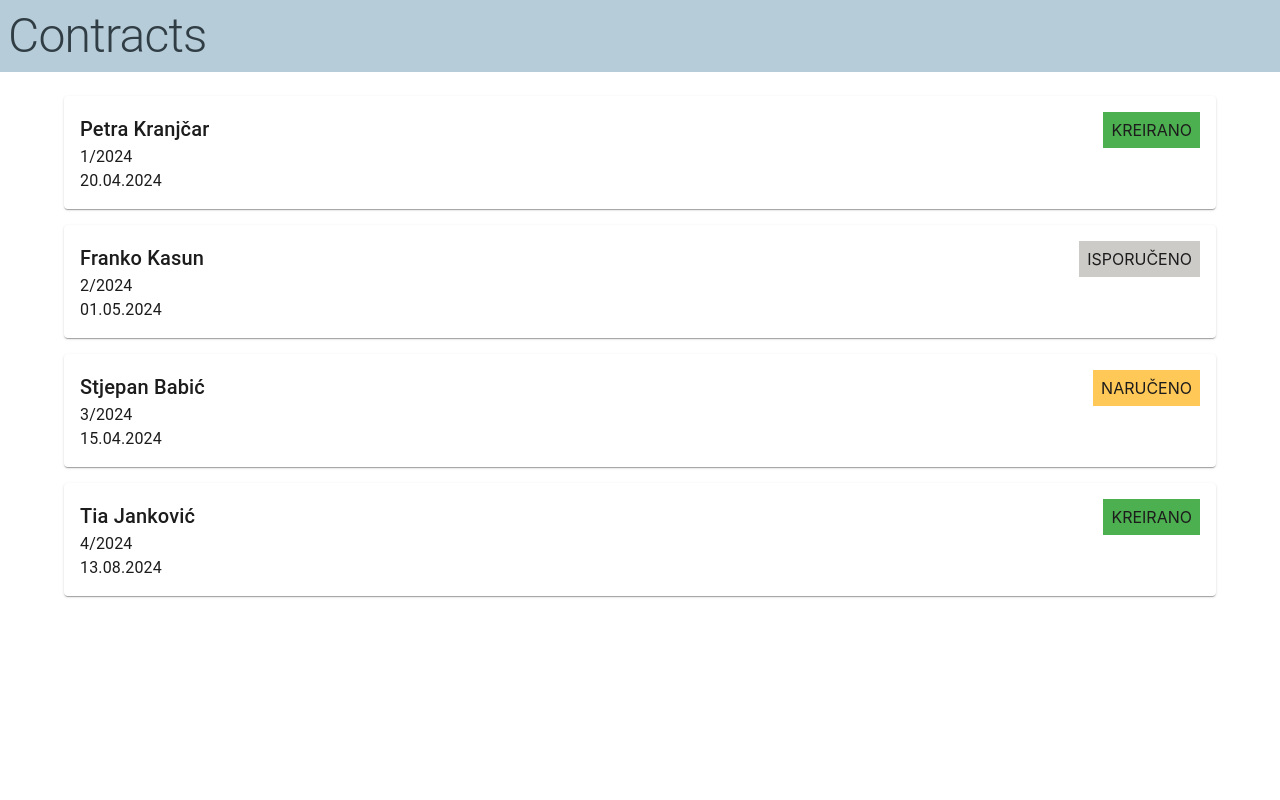
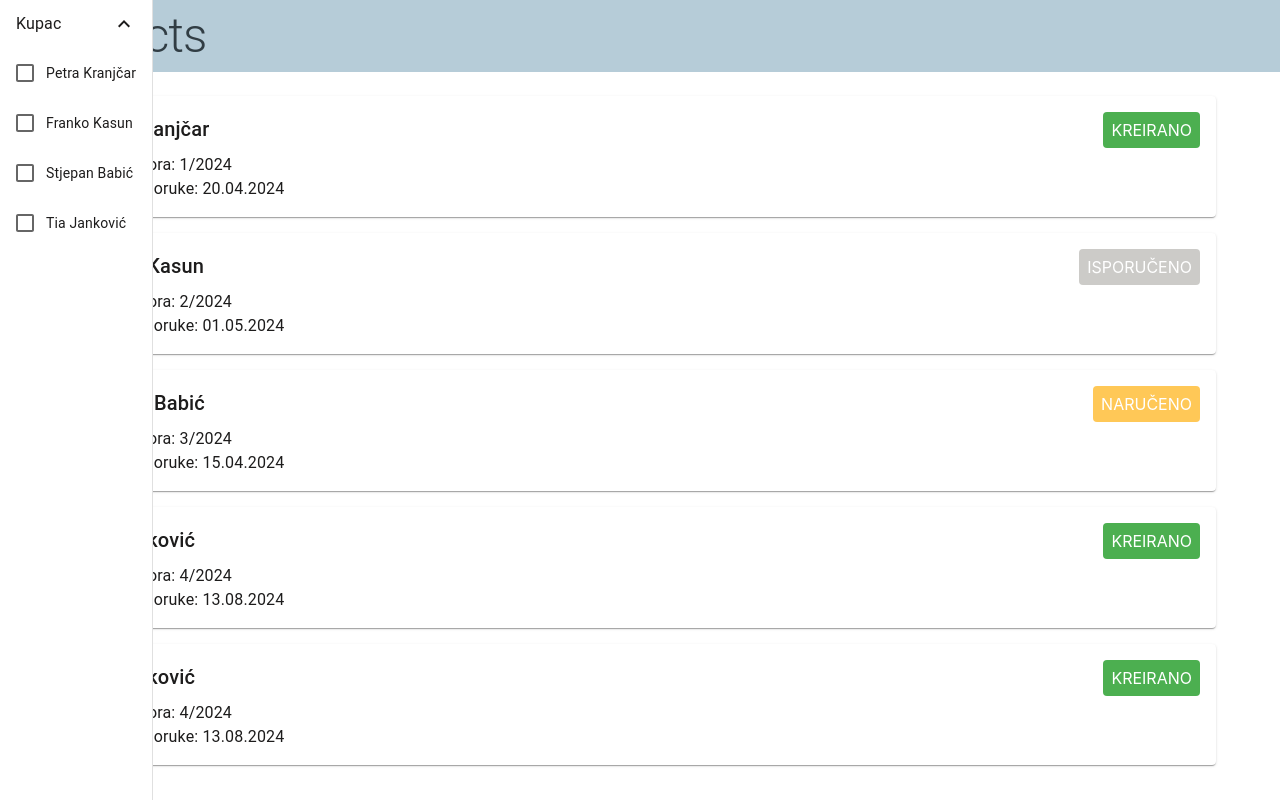
Before and after one commit to SilvijaProzinger/Contract-Managing-App, a React (Create React App) app: page / in a window 1280 px wide. Built offline with nearby package versions, Linux system fonts and the light colour scheme.

Commit message:
create filter drawer

```diff
--- a/package.json
+++ b/package.json
@@ -5,6 +5,7 @@
   "dependencies": {
     "@emotion/react": "^11.11.4",
     "@emotion/styled": "^11.11.5",
+    "@mui/icons-material": "^5.15.16",
     "@mui/material": "^5.15.16",
     "@testing-library/jest-dom": "^5.17.0",
     "@testing-library/react": "^13.4.0",
--- a/src/api/contracts.json
+++ b/src/api/contracts.json
@@ -50,5 +50,13 @@
     "datum_akontacije": "2024-03-14",
     "rok_isporuke": "2024-08-13",
     "status": "KREIRANO"
+  },
+  {
+    "id": 5,
+    "kupac": "Tia Janković",
+    "broj_ugovora": "4/2024",
+    "datum_akontacije": "2024-03-14",
+    "rok_isporuke": "2024-08-13",
+    "status": "KREIRANO"
   }
 ]
--- a/src/components/ContractListItem.tsx
+++ b/src/components/ContractListItem.tsx
@@ -29,11 +29,13 @@ const ContractListItem = ({ contract }: Props) => {
       }}
     >
       <Box>
-        <Typography variant="h6">{contract.kupac}</Typography>
-        <Typography>{contract.broj_ugovora}</Typography>
-        <Typography>{convertDate(contract.rok_isporuke)}</Typography>
+        <Typography variant="h6" pb={1}>{contract.kupac}</Typography>
+        <Typography>Broj ugovora: {contract.broj_ugovora}</Typography>
+        <Typography>
+          Datum isporuke: {convertDate(contract.rok_isporuke)}
+        </Typography>
       </Box>
-      <Badge sx={{ bgcolor: getStatusColor(contract.status), p: 1 }}>
+      <Badge sx={{ bgcolor: getStatusColor(contract.status), p: 1, color:'white', borderRadius:'4px' }}>
         {contract.status}
       </Badge>
     </Card>
--- a/src/components/Dashboard.tsx
+++ b/src/components/Dashboard.tsx
@@ -1,6 +1,8 @@
+import { useState, useEffect } from "react";
 import { Container } from "@mui/material";
-import Header from "../ui/header";
+import Header from "./Header";
 import ContractList from "./ContractList";
+import FilterList from "./FilterList";
 
 type Props = {
   loading: boolean;
@@ -8,6 +10,25 @@ type Props = {
 };
 
 const Dashboard = ({ loading, error }: Props) => {
+  const [open, setOpen] = useState(false);
+  const [screenWidth, setScreenWidth] = useState(window.innerWidth);
+
+  // check window width to apply appropriate filter drawer variant
+  useEffect(() => {
+    const handleResize = () => {
+      setScreenWidth(window.innerWidth);
+    };
+
+    window.addEventListener("resize", handleResize);
+    return () => {
+      window.removeEventListener("resize", handleResize);
+    };
+  }, []);
+
+  const toggleDrawer = () => {
+    setOpen(!open);
+  };
+
   if (loading) {
     return <p>Loading...</p>;
   }
@@ -18,7 +39,12 @@ const Dashboard = ({ loading, error }: Props) => {
 
   return (
     <Container maxWidth={false} disableGutters>
-      <Header title={"Contracts"} />
+      <Header
+        title={"Contracts"}
+        screenWidth={screenWidth}
+        toggleDrawer={toggleDrawer}
+      />
+      <FilterList screenWidth={screenWidth} open={open} toggleDrawer={toggleDrawer}/>
       <Container maxWidth="lg" sx={{ p: 3 }}>
         <ContractList />
       </Container>
--- /dev/null
+++ b/src/components/FilterList.tsx
@@ -0,0 +1,121 @@
+import {
+  Drawer,
+  List,
+  ListItemText,
+  ListItemButton,
+  Checkbox,
+  Collapse,
+  Box,
+} from "@mui/material";
+import ExpandLess from "@mui/icons-material/ExpandLess";
+import ExpandMore from "@mui/icons-material/ExpandMore";
+import FilterListItem from "./FilterListItem";
+import { useContractsStore } from "../store/contractsStore";
+import { useEffect, useState } from "react";
+import { Contract } from "../types/types";
+
+type Props = {
+  screenWidth: number;
+  open: boolean;
+  toggleDrawer: () => void;
+};
+
+const FilterList = ({ screenWidth, open, toggleDrawer }: Props) => {
+  const { contracts } = useContractsStore();
+  const [showCheckboxes, setShowCheckboxes] = useState(true);
+  const [checkedFilter, setCheckedFilter] = useState<string[]>([]);
+
+  // show only unique values for filtering in case one buyer shows up multiple times
+  const buyerFiltersToDisplay = Array.from(
+    new Set(contracts.map((contract: Contract) => contract.kupac))
+  );
+
+  // create 'active' or 'inactive' filter values for contract status
+  const statusFiltersToDisplay = contracts.map((contract: Contract) => {
+    if (contract.status === 'KREIRANO' || contract.status === 'NARUČENO') return 'aktivan'
+    else return ('neaktivan')
+  })
+
+  const handleToggleCheckbox = (value: string) => () => {
+    const currentIndex = checkedFilter.indexOf(value);
+    const newChecked = [...checkedFilter];
+
+    if (currentIndex === -1) {
+      newChecked.push(value);
+    } else {
+      newChecked.splice(currentIndex, 1);
+    }
+
+    setCheckedFilter(newChecked);
+  };
+
+  const handleToggleFilterGroup = () => {
+    setShowCheckboxes(!showCheckboxes);
+  };
+
+  useEffect(() => {
+    console.log(checkedFilter, buyerFiltersToDisplay, statusFiltersToDisplay);
+  }, [checkedFilter, buyerFiltersToDisplay, statusFiltersToDisplay]);
+
+  return (
+    <Drawer
+      open={open}
+      onClose={toggleDrawer}
+      variant={screenWidth > 1200 ? "permanent" : "temporary"}
+      anchor={"left"}
+    >
+      <Box>
+        <ListItemButton onClick={handleToggleFilterGroup}>
+          <ListItemText primary="Kupac" />
+          {showCheckboxes ? <ExpandLess /> : <ExpandMore />}
+        </ListItemButton>
+        <Collapse in={showCheckboxes} timeout="auto" unmountOnExit>
+          <List component="div" disablePadding>
+            {buyerFiltersToDisplay.map((buyer: string) => {
+              return (
+                <FilterListItem
+                  handleToggleCheckbox={handleToggleCheckbox}
+                  labelId={buyer}
+                  propertyToFilter={buyer}
+                  isChecked={checkedFilter.indexOf(buyer) !== -1}
+                />
+              );
+            })}
+          </List>
+        </Collapse>
+      </Box>
+      {/*<Box>
+        <ListItemButton onClick={handleToggleFilterGroup}>
+          <ListItemText primary="Aktivnost" />
+          {showCheckboxes ? <ExpandLess /> : <ExpandMore />}
+        </ListItemButton>
+        <Collapse in={showCheckboxes} timeout="auto" unmountOnExit>
+          <List component="div" disablePadding>
+            {contracts.map((contract: Contract) => {
+              const labelId = `${contract.status}`;
+              return (
+                <ListItemButton
+                  key={contract.kupac}
+                  role={undefined}
+                  onClick={handleToggleCheckbox(contract.status)}
+                  dense
+                >
+                  <Checkbox
+                    edge="start"
+                    checked={checkedFilter.indexOf(contract.status) !== -1}
+                    tabIndex={-1}
+                    disableRipple
+                    inputProps={{ "aria-labelledby": labelId }}
+                  />
+                  <ListItemText id={labelId} primary={contract.status} />
+                </ListItemButton>
+              );
+            })}
+          </List>
+        </Collapse>
+        </Box>*/}
+    </Drawer>
+  );
+};
+
+export default FilterList;
--- /dev/null
+++ b/src/components/FilterListItem.tsx
@@ -0,0 +1,35 @@
+import { ListItemText, ListItemButton, Checkbox } from "@mui/material";
+
+type Props = {
+  handleToggleCheckbox: (propertyToFilter: string) => void;
+  labelId: string;
+  propertyToFilter: string;
+  isChecked: boolean;
+};
+
+const FilterListItem = ({
+  handleToggleCheckbox,
+  labelId,
+  propertyToFilter,
+  isChecked,
+}: Props) => {
+  return (
+    <ListItemButton
+      key={propertyToFilter}
+      role={undefined}
+      onClick={() => handleToggleCheckbox(propertyToFilter)}
+      dense
+    >
+      <Checkbox
+        edge="start"
+        checked={isChecked}
+        tabIndex={-1}
+        disableRipple
+        inputProps={{ "aria-labelledby": labelId }}
+      />
+      <ListItemText id={labelId} primary={propertyToFilter} />
+    </ListItemButton>
+  );
+};
+
+export default FilterListItem;
--- /dev/null
+++ b/src/components/Header.tsx
@@ -0,0 +1,29 @@
+import { AppBar, Button } from "@mui/material";
+import Typography from "@mui/material/Typography";
+import { styled } from "@mui/material/styles";
+
+const CustomAppBar = styled(AppBar)({
+  backgroundColor: "#b6ccd8",
+  boxShadow: "none",
+});
+
+type Props = {
+  title: string;
+  screenWidth: number;
+  toggleDrawer: () => void;
+};
+
+const Header = ({ title, screenWidth, toggleDrawer }: Props) => {
+  const shouldShowFilterButton = screenWidth < 1200 && title === "Contracts";
+
+  return (
+    <CustomAppBar position="static">
+      {shouldShowFilterButton && <Button onClick={toggleDrawer}>Filter</Button>}
+      <Typography variant="h1" p={1}>
+        {title}
+      </Typography>
+    </CustomAppBar>
+  );
+};
+
+export default Header;
--- a/src/ui/header/index.tsx
+++ /dev/null
@@ -1,22 +0,0 @@
-import AppBar from "@mui/material/AppBar";
-import Typography from "@mui/material/Typography";
-import { styled } from "@mui/material/styles";
-
-const CustomAppBar = styled(AppBar)({
-  backgroundColor: "#b6ccd8",
-  boxShadow: 'none',
-});
-
-type Props = {
-  title: string;
-};
-
-function Header({ title }: Props) {
-  return (
-    <CustomAppBar position="static">
-      <Typography variant="h1" p={1}>{title}</Typography>
-    </CustomAppBar>
-  );
-}
-
-export default Header;
```
Also changed, not shown: 1 other file (tests, documents, lock files or other folders).
